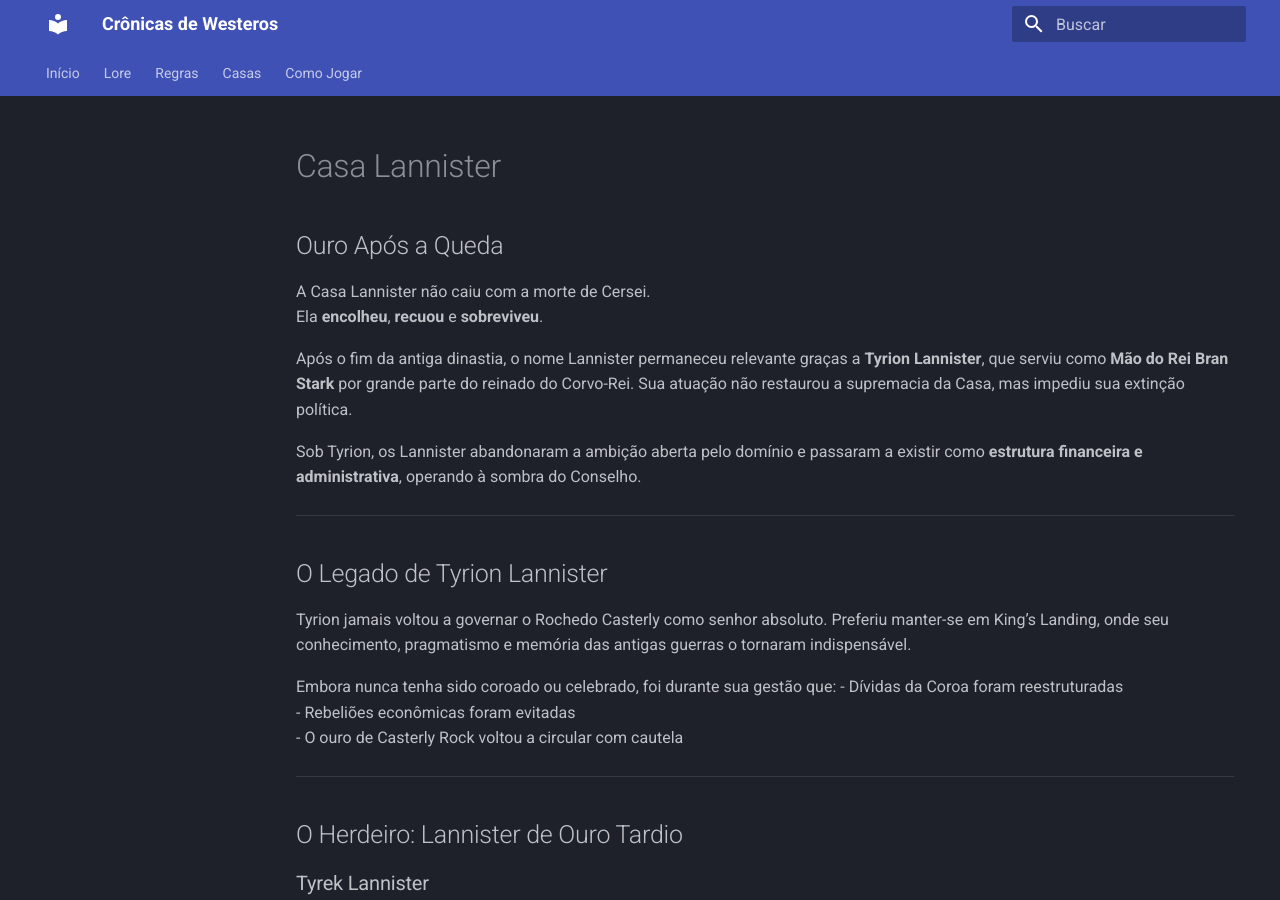
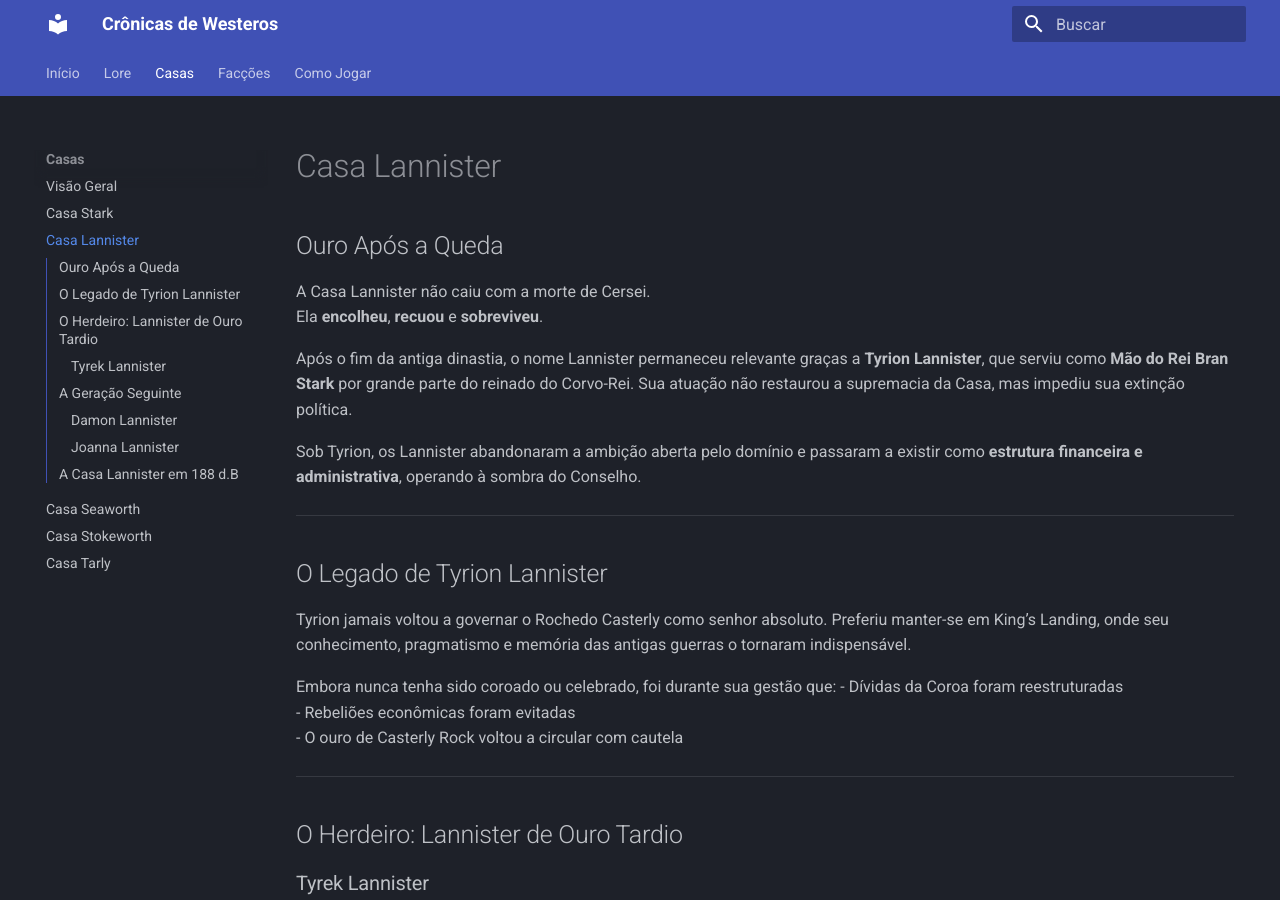
Before and after one commit to CronicasDeWesteros/Cronicas-De-Westeros, an MkDocs documentation site: the page built from docs/casas/lannister.md, in a window 1280 px wide and 900 px high. Built offline with MkDocs 1.6.1 and Material for MkDocs 9.7.7, drawn with Linux system fonts in a browser that asks for light colours.

Commit message:
mkdocs.yml atualizado com as páginas novas das casas.

```diff
--- a/mkdocs.yml
+++ b/mkdocs.yml
@@ -16,16 +16,20 @@ theme:
 
 nav:
   - Início: index.md
+
   - Lore:
       - Visão Geral: lore/index.md
-      - História do Mundo: lore/historia.md
-      - Facções Atuais: lore/faccoes.md
-  - Regras:
-      - Introdução: regras/index.md
-      - Atributos: regras/atributos.md
-      - Habilidades: regras/habilidades.md
-      - Exércitos: regras/exercitos.md
-      - Casas: regras/casas.md
+      - História Cronológica: lore/historia.md
+
   - Casas:
+      - Visão Geral: casas/index.md
       - Casa Stark: casas/stark.md
+      - Casa Lannister: casas/lannister.md
+      - Casa Seaworth: casas/seaworth.md
+      - Casa Stokeworth: casas/stokeworth.md
+      - Casa Tarly: casas/tarly.md
+
+  - Facções:
+      - Visão Geral: faccoes/index.md
+
   - Como Jogar: como-jogar.md
```
